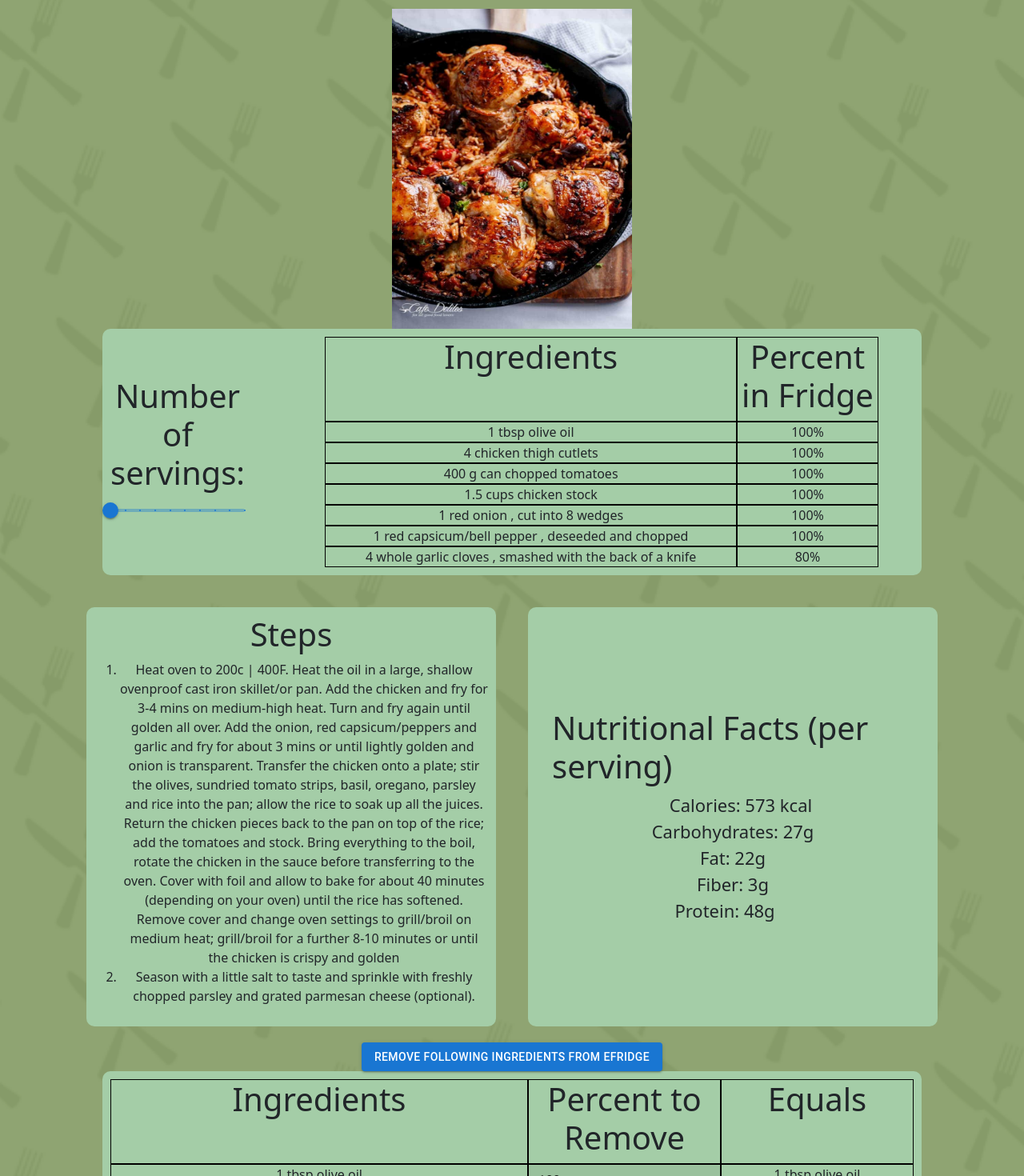
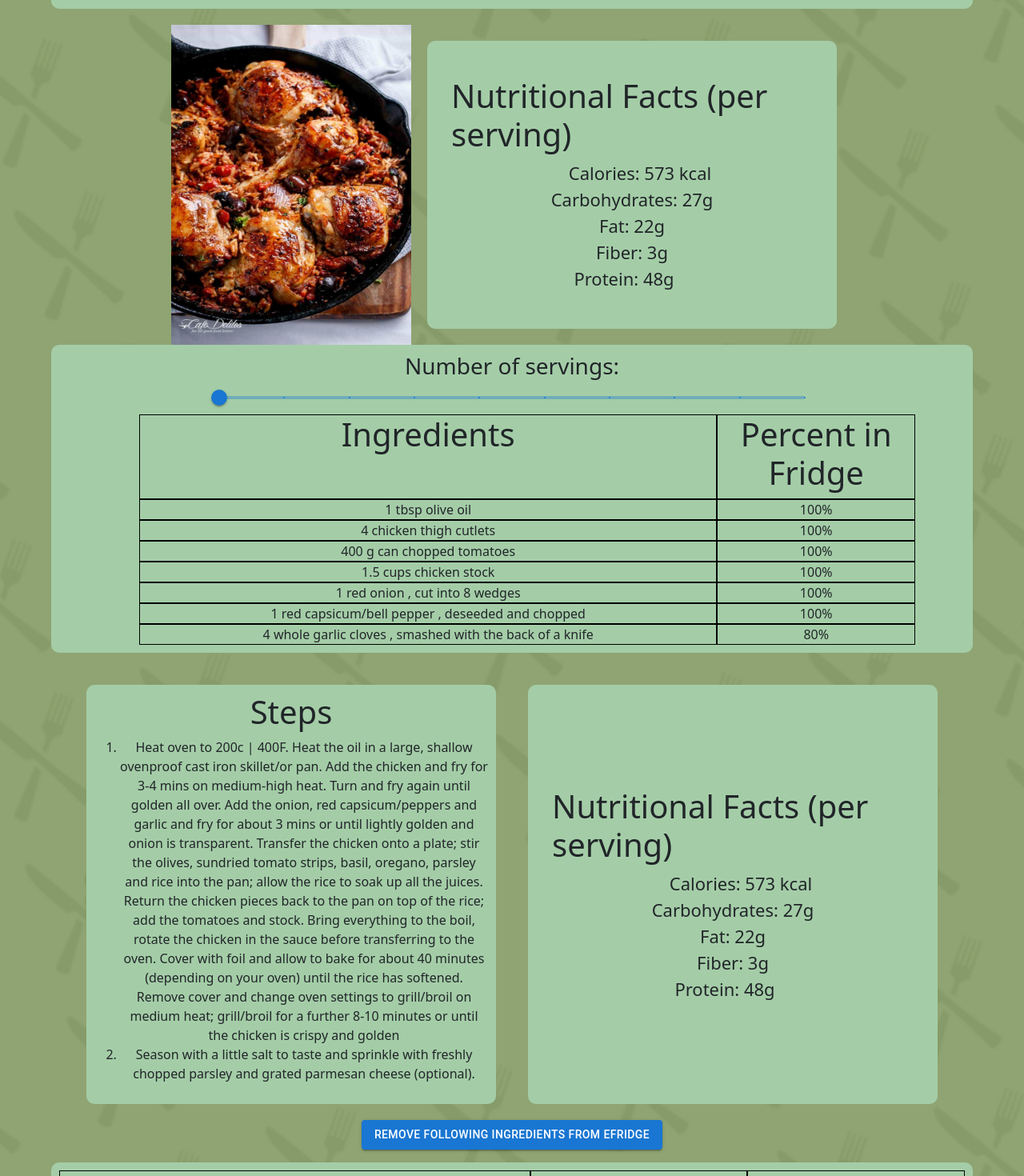
Before and after one commit to Freddydeddydoo/RecipesByRemy, a React (Create React App) app in the folder recipes-with-remy/: page / in a window 1280 px wide. Shown: the part 134-1604 px from the top of the page at 80% size. Built offline with nearby package versions, Linux system fonts and the light colour scheme.

Commit message:
Better button responses

```diff
--- a/recipes-with-remy/src/App.js
+++ b/recipes-with-remy/src/App.js
@@ -20,6 +20,7 @@ function App() {
           <Route path="/" element={<View email={email} loggedIn={loggedIn} setLoggedIn={setLoggedIn} />} />
           <Route path="/login" element={<Login/>} />
           <Route path="/signup" element={<signup/>} />
+          <Route path="/profile" element={<Profile/>}/>
         </Routes>
       </BrowserRouter>
     </div>
--- a/recipes-with-remy/src/CSSFiles/Profile.css
+++ b/recipes-with-remy/src/CSSFiles/Profile.css
@@ -7,6 +7,7 @@
   height: 100vh;
   /* Set container height to full viewport height */
   flex-direction: column;
+  margin-top: 20px;
 }
 
 .box {
--- a/recipes-with-remy/src/CSSFiles/View.css
+++ b/recipes-with-remy/src/CSSFiles/View.css
@@ -10,8 +10,8 @@
     flex-direction: column;
 }
 
-.mybox {
-    width: 80vw;
+.box {
+    width: 90vw;
     /* Adjust width as needed */
     padding: 10px;
     /* Add padding to create space between content and border */
@@ -37,7 +37,7 @@
     /* Set background color to light green */
     border-radius: 10px;
     display: flex;
-    justify-content: space-between;
+    justify-content: center;
     align-items: center;
     margin-bottom: 20px;
     margin: 20px;
@@ -117,3 +117,8 @@
     width: 24%;
     border: 1px solid black;
 }
+
+.servings{
+    padding-left:200px;
+    padding-right:200px;
+}
--- a/recipes-with-remy/src/Pages/profile.js
+++ b/recipes-with-remy/src/Pages/profile.js
@@ -12,6 +12,7 @@ const Profile = (props) => {
     const { loggedIn, email } = props;
     const navigate = useNavigate();
     const [switchChecked, setSwitchChecked] = useState(false); // Use useState hook for switch state
+    const [showEmailSentText, setShowEmailSentText] = useState(false);
 
     const handleSwitchChange = (checked) => { // Define a handler for switch state change
         console.log(checked);
@@ -19,10 +20,14 @@ const Profile = (props) => {
     };
 
     const onButtonClickPassword = () => {
-        console.log("change password");
-    }
+        setShowEmailSentText(true);
+        setTimeout(() => {
+            setShowEmailSentText(false);
+        }, 5000); // Hide the text after 5 seconds
+    };
     const onButtonClickLogout = () => {
         console.log("logout");
+        navigate("/login");
     }
 
     return (
@@ -55,25 +60,32 @@ const Profile = (props) => {
 
             <div className='box'>
                 <div>
+                    <h2 className='text'>Expiring Soon*</h2>
+                    <p className='text'>Tomatoes, anchovies, blue cheese, bell peppers, ranch dressing,
+                        hollandaise sauce, tartar sauce, salmon, caviar</p>
+                    <span className='text'>
+                        * We define "soon" as being two-thirds through the period [date of expiry]-[date packed].
+                    </span>
+
+                    <div className='notify_box'>
+                        <h3 className='text'>Notify by Email: </h3>
+                        <input type='checkbox' className='checkbox'></input>
+                    </div>
+                </div>
+            </div>
+
+            <div className='box'>
+                <div>
                     <h2 className="text">Email</h2>
                     <h2 className='text'>Password</h2>
                 </div>
                 <div>
                     <h4 className='text'>john.cena@gmail.com</h4>
                     <Button onClick={onButtonClickPassword}>Change Password</Button>
+                    {showEmailSentText && <p>Email sent with instructions</p>}
                 </div>
-                <Button onClick={onButtonClickLogout}>Log Out</Button>
-            </div>
-
-            <div className='box'>
                 <div>
-                    <h2 className='text'>Expiring Soon (defined as...)</h2>
-                    <p className='text'>Tomatoes, anchovies, blue cheese, bell peppers, ranch dressing,
-                        hollandaise sauce, tartar sauce, salmon, caviar</p>
-                    <div className='notify_box'>
-                        <h3 className='text'>Notify by Email: </h3>
-                        <input type='checkbox' className='checkbox'></input>
-                    </div>
+                    <Button onClick={onButtonClickLogout}>Log Out</Button>
                 </div>
             </div>
         </div>
--- a/recipes-with-remy/src/Pages/view.js
+++ b/recipes-with-remy/src/Pages/view.js
@@ -10,31 +10,65 @@ import Button from '@mui/material/Button';
 import TextField from '@mui/material/TextField';
 
 import chicken from "./../Images/Italian-Chicken-and-Rice-2.jpg";
+import { padding } from '@mui/system';
 
 const View = (props) => {
     const { loggedIn, email } = props;
     const navigate = useNavigate();
 
     const [servings, setServings] = useState(1);
-    // var servings=1;
+    const [percent, setPercent] = useState(100);
+    const [percent2, setPercent2] = useState(100);
+
+    const [removeDisabled, setRemoveDisabled] = useState(false);
+    const [saveDisabled, setSaveDisabled] = useState(false);
+    const [message, setMessage] = useState('');
+
+    const [saveTxt, setSaveTxt] = useState('Save for Later');
+
 
     function valuetext(value) {
         return `${value}`;
     }
 
     const onButtonClickSave = () => {
+        if (saveTxt == "Save for Later") {
+            setSaveTxt('Unsave');
+        } else {
+            setSaveTxt('Save for Later');
+        }
+        setSaveDisabled(true); // Disable the button
+        setTimeout(() => {
+            setSaveDisabled(false); // Enable the button after 10 seconds
+        }, 2000);
         console.log("save for later");
     }
     const onButtonClickBack = () => {
-        console.log("back");
-    }
-
-    const onButtonClickMade = () => {
-        console.log("i hated this recipe fuck you");
+        navigate("/search");
     }
 
     const handleSliderChange = (event, newValue) => {
         setServings(newValue);
+    };
+
+    const onChangePercent = (event) => {
+        const newValue = event.target.value;
+        console.log(newValue);
+        setPercent(newValue);
+    }
+    const onChangePercent2 = (event) => {
+        const newValue = event.target.value;
+        console.log(newValue);
+        setPercent2(newValue);
+    }
+
+    const onButtonClickMade = () => {
+        setRemoveDisabled(true); // Disable the button
+        setMessage('Ingredients removed!'); // Set the message
+        setTimeout(() => {
+            setRemoveDisabled(false); // Enable the button after 10 seconds
+            setMessage(''); // Clear the message
+        }, 5000);
     };
 
     return (
@@ -42,16 +76,31 @@ const View = (props) => {
 
             <Button onClick={onButtonClickBack} variant='contained'>Back</Button>
 
-            <div className='mybox'>
+            <div className='box'>
                 <h1 className='text'>One Pot Italian Tomato Chicken and Rice</h1>
-                <Button onClick={onButtonClickSave} variant='contained'>Save for Later</Button>
+                <Button onClick={onButtonClickSave} variant='contained' disabled={saveDisabled}>{saveTxt}</Button>
             </div>
 
+            <div className='column'>
+                <div>
                     <img src={chicken} width="300" height="400" className='image' />
+                </div>
 
-            <div className='mybox'>
+                <div className='box_small'>
                     <div>
-                    <h1>Number of servings:</h1>
+                        <h1 style={{ textAlign: 'left', marginLeft: '20px' }}>Nutritional Facts (per serving)</h1>
+                        <span className='facts'>Calories: 573 kcal<br />Carbohydrates: 27g<br />Fat: 22g<br />Fiber: 3g<br />Protein: 48g</span>
+
+                    </div>
+                </div>
+            </div>
+
+            <div className='box'>
+                <div>
+
+
+                    <div className='servings'>
+                        <h3>Number of servings:</h3>
                         <Slider
                             aria-label="Servings"
                             defaultValue={1}
@@ -64,7 +113,6 @@ const View = (props) => {
                         />
                     </div>
 
-                <div>
                     <div className='table502'>
                         <div className='tableLine'>
                             <div className='IngrName2'>
@@ -155,9 +203,10 @@ const View = (props) => {
                 </div>
             </div>
 
-            <Button variant='contained' onClick={onButtonClickMade}>remove following ingredients from eFridge</Button>
+            <Button variant='contained' onClick={onButtonClickMade} disabled={removeDisabled}>remove following ingredients from eFridge</Button>
+            <p>{message}</p>
 
-            <div className='mybox'>
+            <div className='box'>
                 <div>
                     <div className='table50'>
                         <div className='tableLine'>
@@ -179,13 +228,14 @@ const View = (props) => {
                                     <TextField
                                         hiddenLabel
                                         id="filled-hidden-label-small"
-                                        defaultValue="100"
+                                        defaultValue={percent}
                                         variant="filled"
                                         size="small"
+                                        onChange={onChangePercent}
                                     />
                                 </div>
                                 <div className='equals'>
-                                    1 tbsp olive oil
+                                    {percent / 100} tbsp olive oil
                                 </div>
                             </div>
                             <div className='tableLine'>
@@ -196,13 +246,14 @@ const View = (props) => {
                                     <TextField
                                         hiddenLabel
                                         id="filled-hidden-label-small"
-                                        defaultValue="100"
+                                        defaultValue={percent2}
                                         variant="filled"
                                         size="small"
+                                        onChange={onChangePercent2}
                                     />
                                 </div>
                                 <div className='equals'>
-                                    4 chicken thigh cutlets
+                                    {percent2 / 100 * 4} chicken thigh cutlets
                                 </div>
                             </div>
                             <div className='tableLine'>
```
Lines whose indentation alone changed are shown as unchanged.
